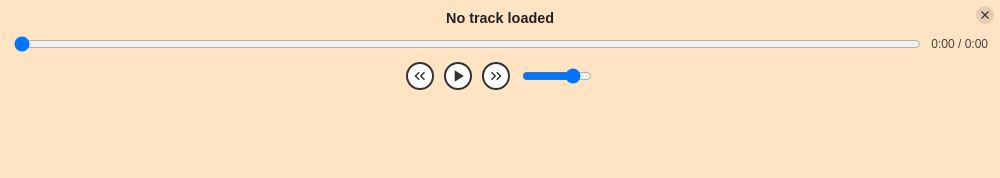
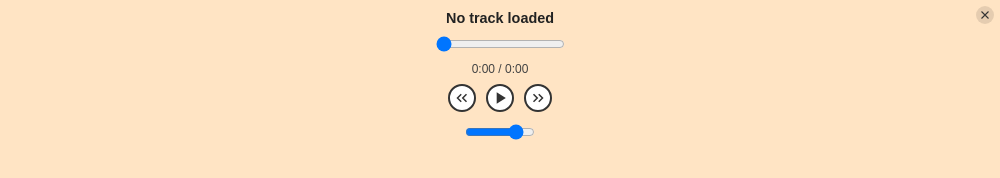
Before and after one commit to JohnGR025/Music-Player, an Electron app: page mini_window.html in a window 1000 px wide. Drawn offline with Linux system fonts and the light colour scheme; no server answers.

Commit message:
adjustments to the mini

```diff
--- a/mini_style.css
+++ b/mini_style.css
@@ -58,6 +58,7 @@ html, body {
 .mini-seek-row {
     -webkit-app-region: no-drag;
     display: flex;
+    flex-direction: column;
     align-items: center;
     gap: 8px;
 }
@@ -75,6 +76,7 @@ html, body {
 .mini-controls {
     -webkit-app-region: no-drag;
     display: flex;
+    flex-direction: column;
     align-items: center;
     justify-content: center;
     gap: 10px;
@@ -82,6 +84,11 @@ html, body {
 .mini-controls input[type="range"] {
     width: 70px;
     cursor: pointer;
+}
+#controlBtns {
+    display: flex;
+    flex-direction: row;
+    gap: 10px;
 }
 
 .icon-btn,
--- a/mini_window.html
+++ b/mini_window.html
@@ -21,6 +21,7 @@
     </div>
 
     <div class="mini-controls">
+      <div id="controlBtns">
         <button id="miniPrevBtn" class="icon-btn" title="Previous" type="button" aria-label="Previous">
           <svg viewBox="0 0 24 24" width="18" height="18" fill="none" stroke="currentColor" stroke-width="2">
             <path d="M11 7l-5 5 5 5"/>
@@ -41,6 +42,7 @@
             <path d="M6 7l5 5-5 5"/>
           </svg>
         </button>
+      </div>
       <input id="miniVol" type="range" min="0" max="1" step="0.01" value="0.8" />
     </div>
   </div>
```
Also changed, not shown: main.js (+5 -5 lines). Lines whose indentation alone changed are shown as unchanged.
